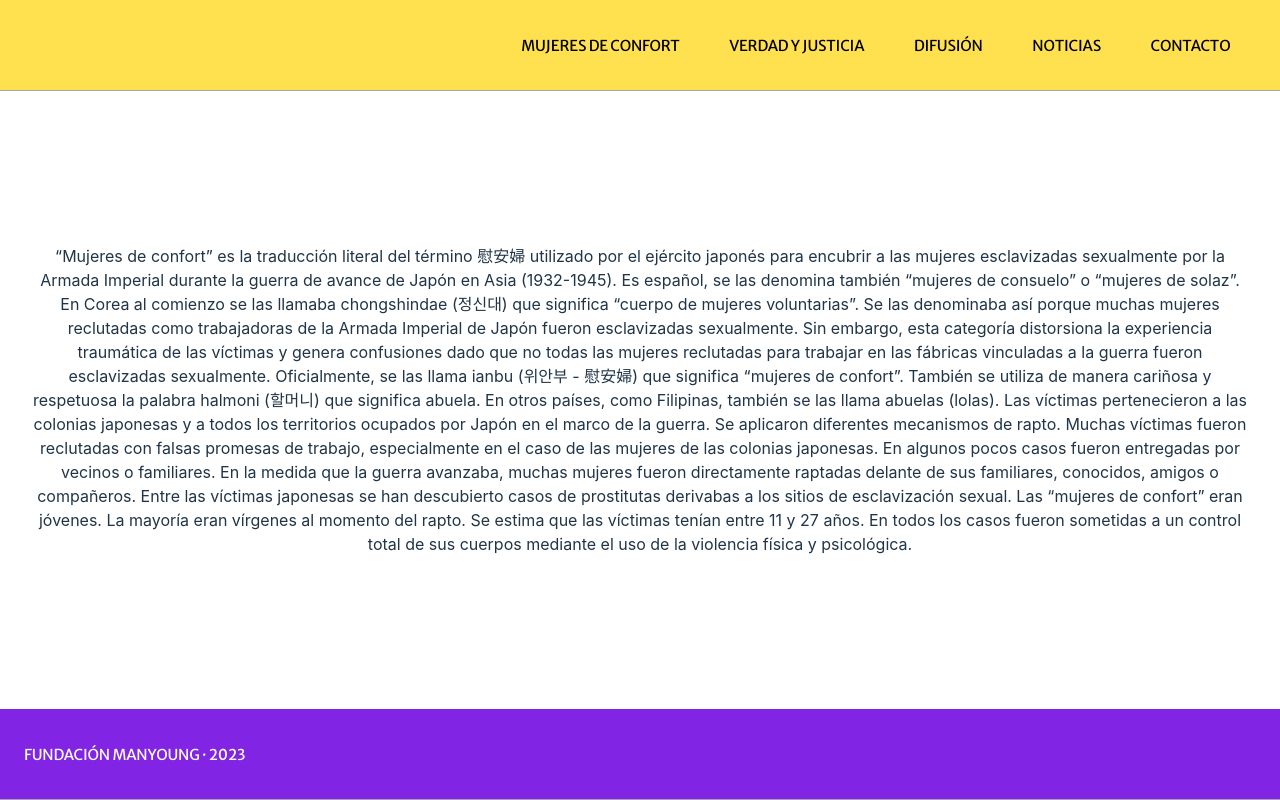
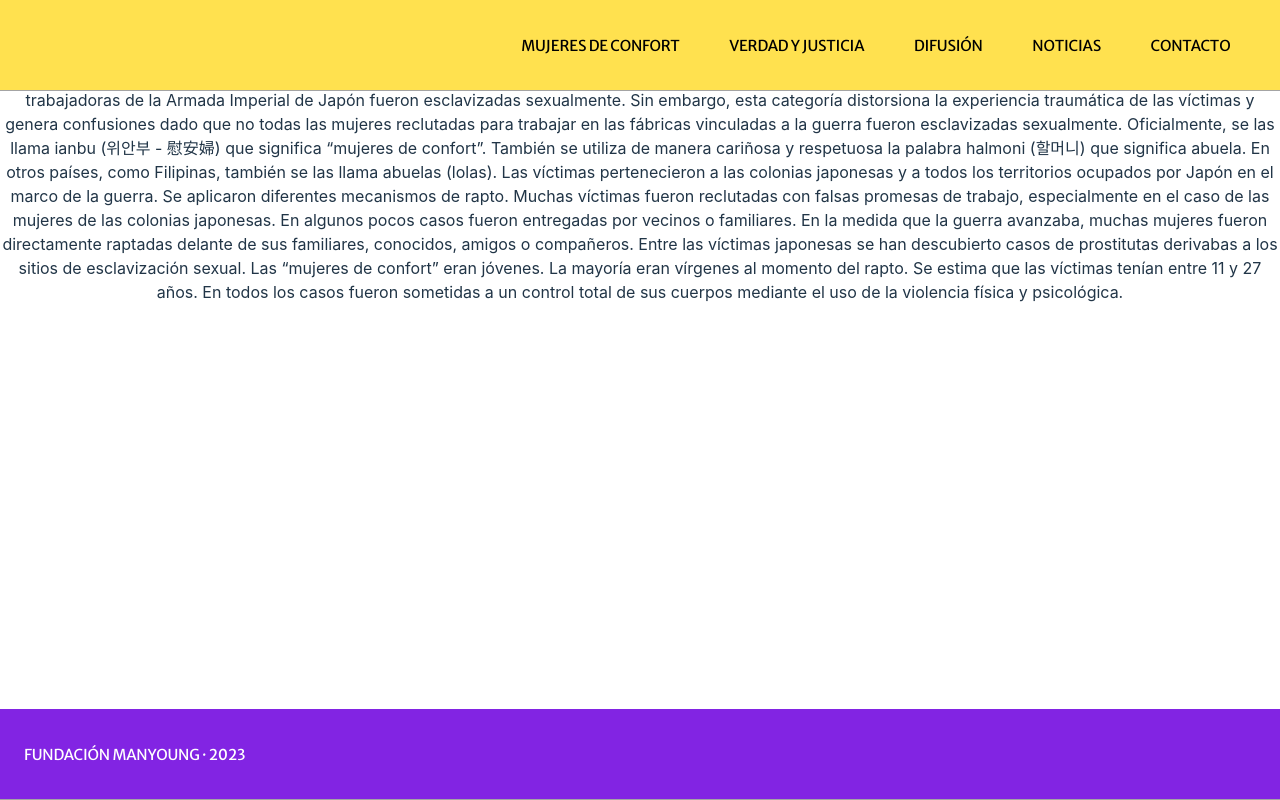
Before and after one commit to AAlejof/WWII-ComfortWomen, a React (Vite) app in the folder client/: page / in a window 1280 px wide. Built offline with nearby package versions, Linux system fonts and the light colour scheme.

Commit message:
change width

```diff
--- a/client/src/App.css
+++ b/client/src/App.css
@@ -1,6 +1,6 @@
 #root {
-  max-width: 1280px;
   margin: 0 auto;
-  padding: 2rem;
+  height: 100vh;
+  width: 100vw;
   text-align: center;
 }
```
